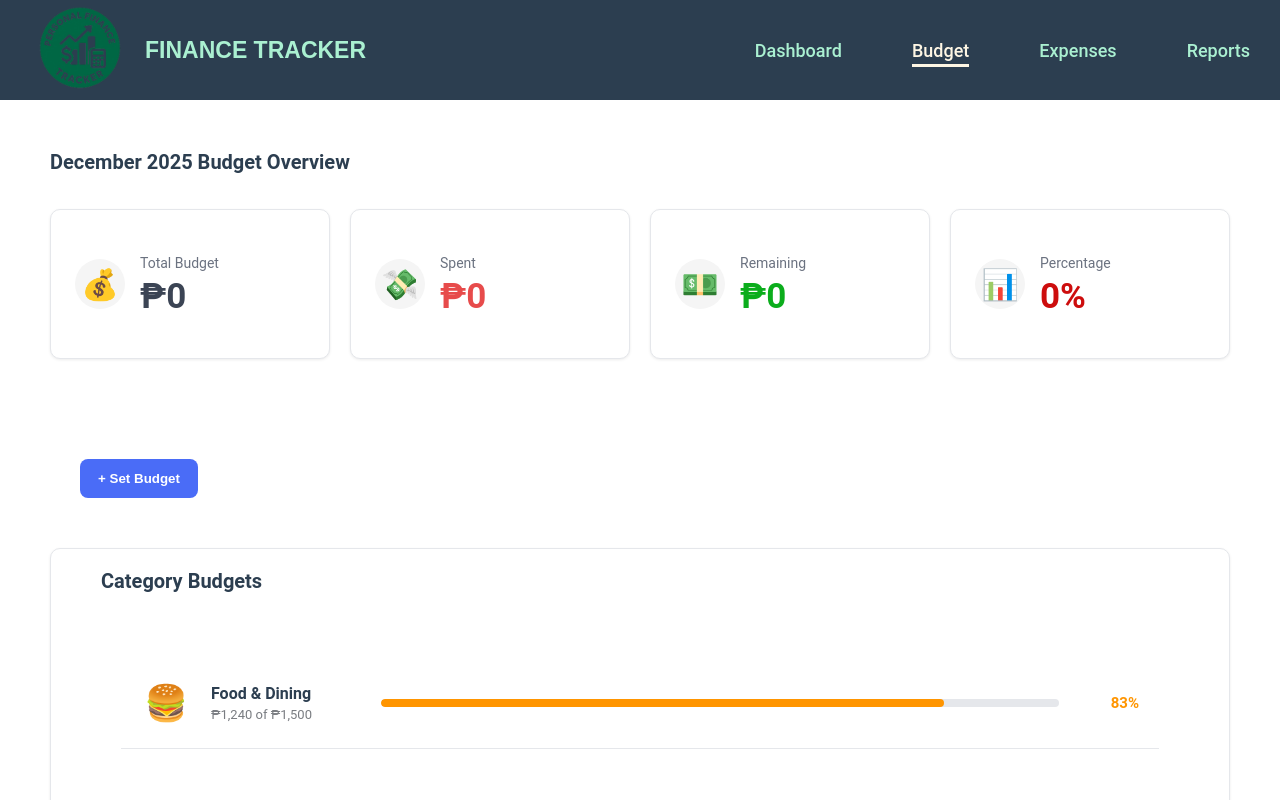
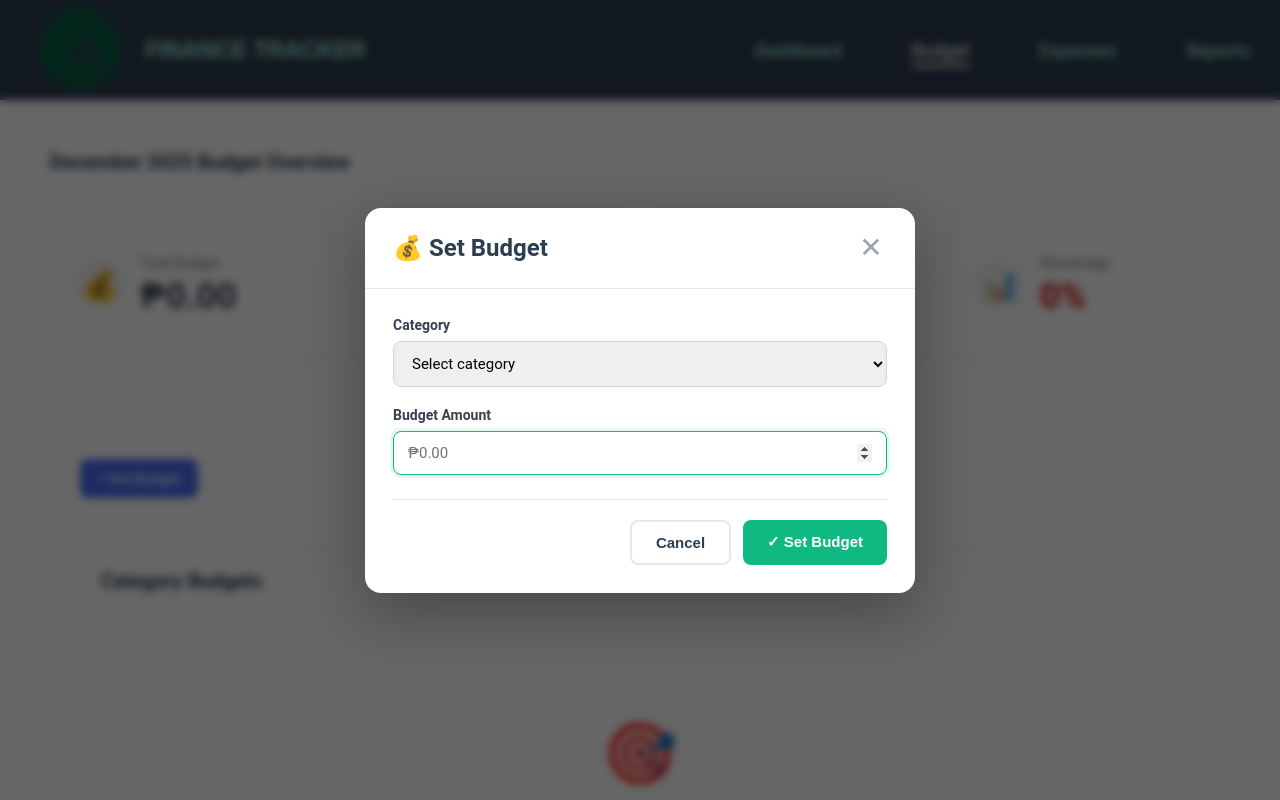
Before and after one commit to dobladamark/Personal-Finance-Tracker, a plain HTML site: page pages/budget.html in a window 1280 px wide. Both pictures are taken after a click on the button "+ Set Budget". Shown: the top 800 px of the page. Drawn offline with Linux system fonts and the light colour scheme.

Commit message:
feat: Add budget modal close/edit functionality, escape key handling, and auto-refresh on window focus and style the modal for set budget, edit budget

```diff
--- a/css/style.css
+++ b/css/style.css
@@ -988,6 +988,163 @@ body {
   border-color: #ef4444;
 }
 
+
+/* ========================================
+   MODAL STYLES
+   ======================================== */
+
+.modal {
+  position: fixed;
+  top: 0;
+  left: 0;
+  width: 100%;
+  height: 100%;
+  z-index: 1000;
+  display: flex;
+  align-items: center;
+  justify-content: center;
+}
+
+.modal-overlay {
+  position: absolute;
+  top: 0;
+  left: 0;
+  width: 100%;
+  height: 100%;
+  background: rgba(0, 0, 0, 0.6);
+  backdrop-filter: blur(4px);
+}
+
+.modal-content {
+  position: relative;
+  background: white;
+  border-radius: 16px;
+  width: 90%;
+  max-width: 550px;
+  max-height: 90vh;
+  overflow-y: auto;
+  box-shadow: 0 20px 60px rgba(0, 0, 0, 0.3);
+  animation: modalSlideIn 0.3s ease;
+}
+
+@keyframes modalSlideIn {
+  from {
+    opacity: 0;
+    transform: translateY(-20px);
+  }
+  to {
+    opacity: 1;
+    transform: translateY(0);
+  }
+}
+
+.modal-header {
+  display: flex;
+  justify-content: space-between;
+  align-items: center;
+  padding: 24px 28px;
+  border-bottom: 1px solid #e5e7eb;
+}
+
+.modal-header h2 {
+  margin: 0;
+  font-size: 24px;
+  color: #2c3e50;
+}
+
+.modal-close {
+  background: none;
+  border: none;
+  font-size: 28px;
+  color: #9ca3af;
+  cursor: pointer;
+  padding: 0;
+  width: 32px;
+  height: 32px;
+  display: flex;
+  align-items: center;
+  justify-content: center;
+  border-radius: 50%;
+  transition: all 0.2s;
+}
+
+.modal-close:hover {
+  background: #f3f4f6;
+  color: #2c3e50;
+}
+
+.form-group {
+  margin-bottom: 20px;
+}
+
+.form-group label {
+  display: block;
+  margin-bottom: 8px;
+  font-weight: 600;
+  color: #374151;
+  font-size: 14px;
+}
+
+.form-group input,
+.form-group select {
+  width: 100%;
+  padding: 12px 14px;
+  border: 1px solid #d1d5db;
+  border-radius: 8px;
+  font-size: 15px;
+  font-family: inherit;
+  transition: all 0.2s;
+}
+
+.form-group input:focus,
+.form-group select:focus {
+  outline: none;
+  border-color: #10b981;
+  box-shadow: 0 0 0 3px rgba(16, 185, 129, 0.1);
+}
+
+.modal-actions {
+  display: flex;
+  gap: 12px;
+  justify-content: flex-end;
+  margin-top: 24px;
+  padding-top: 20px;
+  border-top: 1px solid #e5e7eb;
+}
+
+.btn {
+  padding: 12px 24px;
+  border-radius: 8px;
+  font-weight: 600;
+  border: none;
+  cursor: pointer;
+  transition: all 0.3s;
+  font-size: 15px;
+}
+
+.btn--secondary {
+  background: white;
+  color: #2c3e50;
+  border: 2px solid #e5e7eb;
+}
+
+.btn--secondary:hover {
+  background: #f9fafb;
+}
+
+.btn--success {
+  background: #10b981;
+  color: white;
+}
+
+.btn--success:hover {
+  background: #059669;
+  transform: translateY(-2px);
+  box-shadow: 0 4px 12px rgba(16, 185, 129, 0.3);
+}
+
+
+
 /*MEDIA QUERIES*/
 
 .dash-card {
--- a/js/budget.js
+++ b/js/budget.js
@@ -2,8 +2,19 @@
 document.addEventListener("DOMContentLoaded", () => {
   console.log("🎯 BUDGET PAGE LOADING...");
 
+  updateBudgetSummary();
+  displayCategoryBudgets();
+  setupSetBudgetButton();
+
   console.log("✅ BUDGET PAGE READY");
 });
+
+function updateBudgetSummary() {
+  Utils.updateField("totalBudget", financeData.totalBudget);
+  Utils.updateField("totalExpenses", financeData.totalExpenses);
+  Utils.updateField("budgetRemaining", financeData.budgetRemaining);
+  Utils.updateField("budgetUsedPercentage", financeData.budgetUsedPercentage);
+}
 
 function displayCategoryBudgets() {
   const container = document.querySelector(".budg-percentage");
@@ -12,6 +23,7 @@ function displayCategoryBudgets() {
   container.innerHTML = "";
 
   const categories = financeData.getCategorySummary();
+
   const hasBudgets = categories.some((cat) => cat.budget > 0);
 
   if (!hasBudgets) {
@@ -76,9 +88,21 @@ function displayCategoryBudgets() {
 
 function setupSetBudgetButton() {
   const btn = document.querySelector(".set-budget-btn");
-  if (!btn) return;
 
-  btn.addEventListener("click", openBudgetModal);
+  if (!btn) {
+    console.error("❌ SET BUDGET BUTTON NOT FOUND");
+    return;
+  }
+
+  console.log("✅ SET BUDGET BUTTON FOUND");
+
+  const newBtn = btn.cloneNode(true);
+  btn.parentNode.replaceChild(newBtn, btn);
+
+  newBtn.addEventListener("click", () => {
+    console.log("🎯 OPENING BUDGET MODAL");
+    openBudgetModal();
+  });
 }
 
 function openBudgetModal(categoryId = null) {
@@ -186,7 +210,6 @@ function openBudgetModal(categoryId = null) {
       return;
     }
 
-    // SET BUDGET
     const success = financeData.setBudget(category, amount);
 
     if (success) {
@@ -202,8 +225,33 @@ function openBudgetModal(categoryId = null) {
     }
   });
 
-  // FOCUS ON AMOUNT INPUT
   setTimeout(() => {
     document.getElementById("budget-amount").focus();
   }, 100);
 }
+
+function closeBudgetModal() {
+  const modal = document.getElementById("budget-modal");
+  if (modal) {
+    modal.remove();
+  }
+}
+
+function editCategoryBudget(categoryId) {
+  openBudgetModal(categoryId);
+}
+
+document.addEventListener("keydown", (e) => {
+  if (e.key === "Escape") {
+    closeBudgetModal();
+  }
+});
+
+window.openBudgetModal = openBudgetModal;
+window.closeBudgetModal = closeBudgetModal;
+window.editCategoryBudget = editCategoryBudget;
+
+window.addEventListener("focus", () => {
+  updateBudgetSummary();
+  displayCategoryBudgets();
+});
--- a/pages/budget.html
+++ b/pages/budget.html
@@ -64,25 +64,13 @@
 
       <div class="budget-category">
         <h2>Category Budgets</h2>
-        <div class="budg-percentage">
-          <div class="budg-percentage-item">
-            <span class="budgcat-icon-cards">🍔</span>
-            <div class="budg-text-content">
-              <h4>Food & Dining</h4>
-              <p>₱1,240 of ₱1,500</p>
-            </div>
-            <div class="budg-progress-wrapper">
-              <div class="budg-progress-bar">
-                <div class="budg-progress-fill" style="width: 83%"></div>
-              </div>
-            </div>
-            <span class="budg-percentage">83%</span>
-          </div>
-        </div>
+        <div class="budg-percentage"></div>
       </div>
     </section>
+
     <script src="../js/data.js"></script>
     <script src="../js/utils.js"></script>
+    <script src="../js/budget.js"></script>
     <script src="../js/navbar.js"></script>
   </body>
 </html>
```
